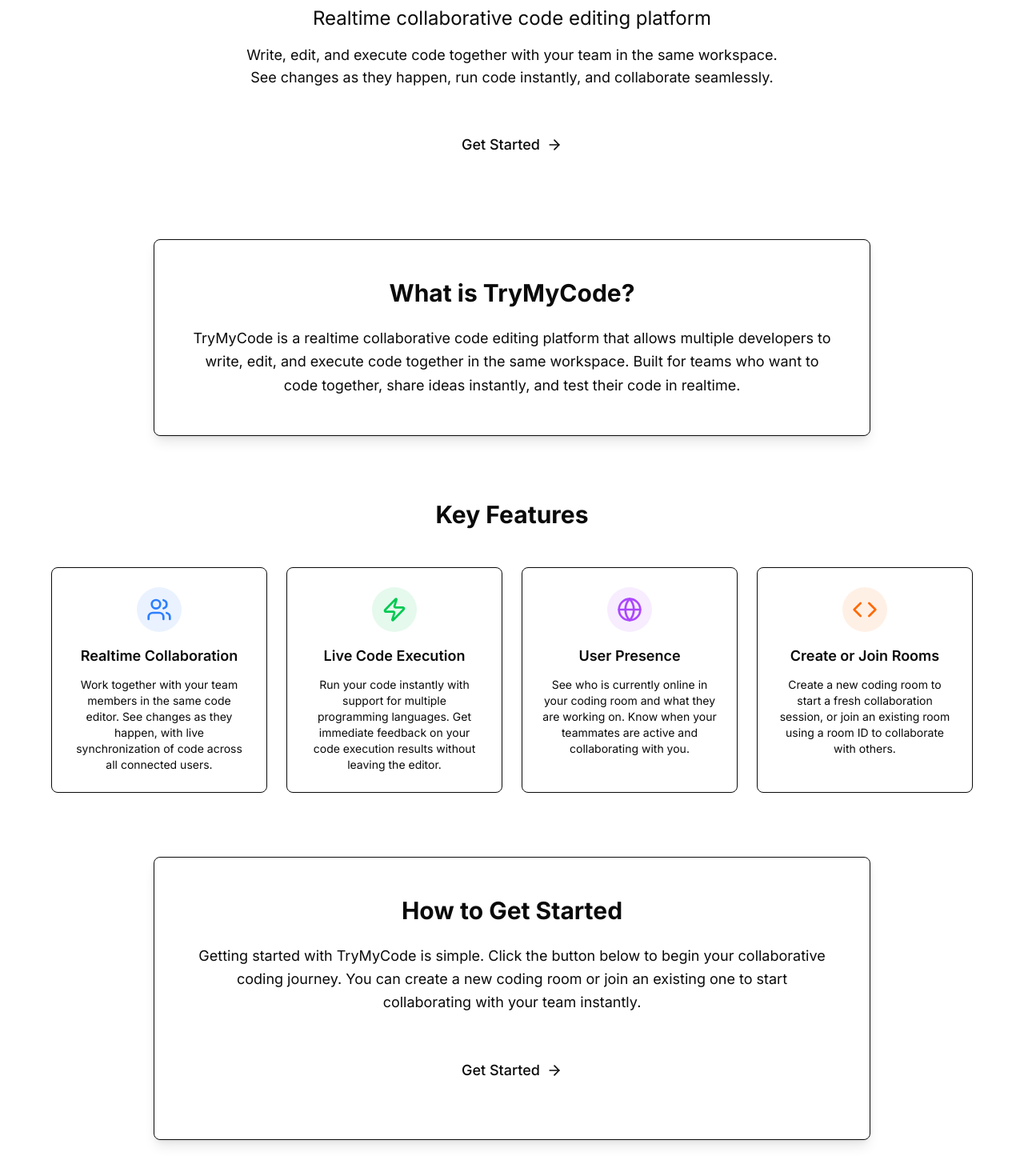
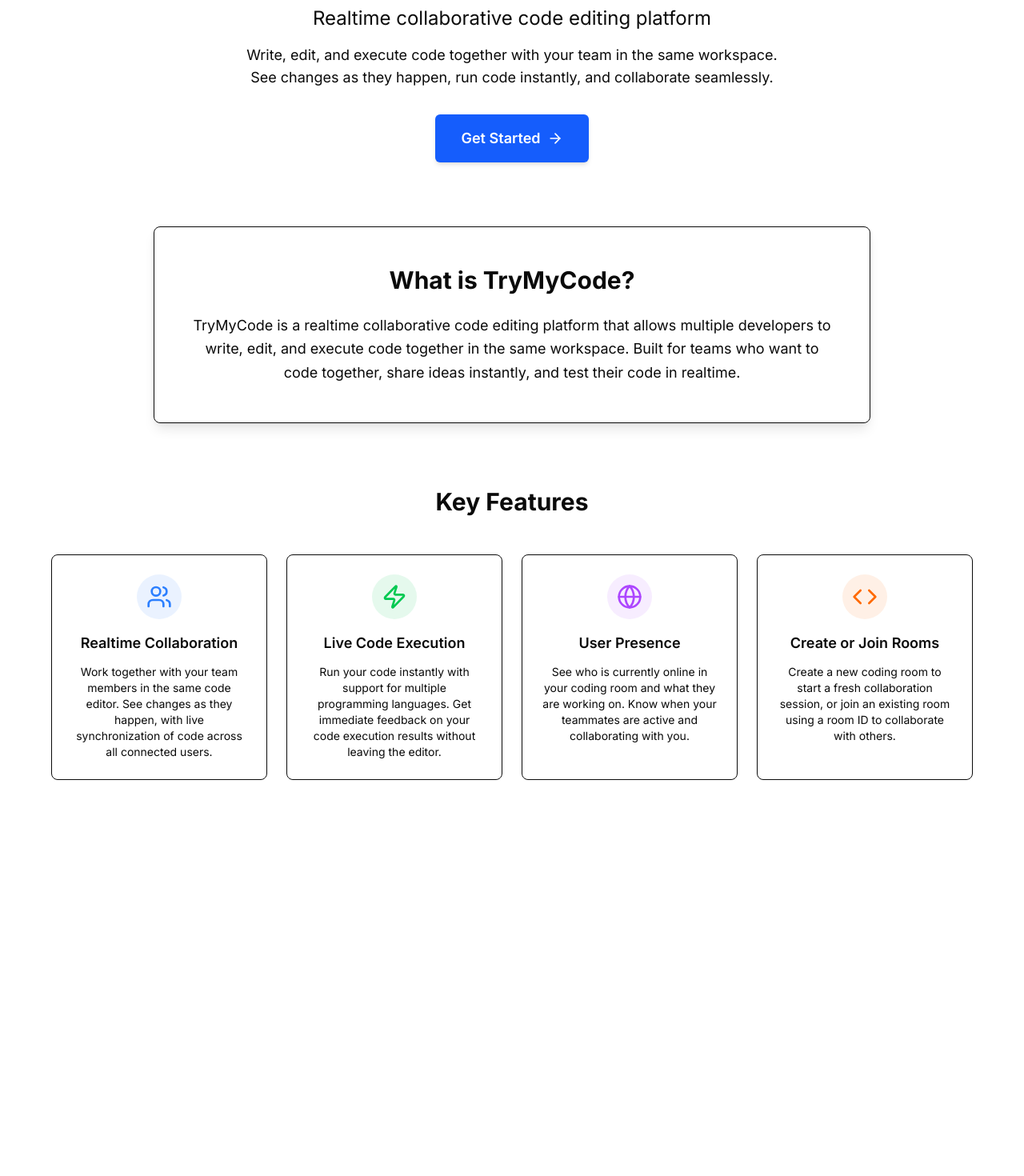
Before and after one commit to Abhishek-bramhawale/TryMyCode, a Next.js app: page / in a window 1280 px wide. Shown: the part 350-1820 px from the top of the page at 80% size. After the commit the page ends 1469 px from the top, so only its background shows below. Built offline with nearby package versions, Linux system fonts and the light colour scheme.

Commit message:
fixed create room route, styling

```diff
--- a/app/page.tsx
+++ b/app/page.tsx
@@ -39,7 +39,7 @@
           <Button
             onClick={handleGetStarted}
             size="lg"
-            className="text-lg px-8 py-6 h-auto group hover:bg-gradient-to-r hover:from-primary hover:to-primary/80 hover:shadow-lg hover:shadow-primary/25"
+            className="text-lg px-8 py-4 h-auto group bg-blue-600 text-white font-semibold hover:bg-blue-700 hover:shadow-lg shadow-md transition-all duration-300 transform hover:scale-105"
           >
             Get Started
             <ArrowRight className="ml-2 h-5 w-5 group-hover:translate-x-1 transition-transform duration-200" />
@@ -109,7 +109,7 @@
           </div>
         </div>
 
-        <div className="max-w-4xl mx-auto mb-20">
+        {/* <div className="max-w-4xl mx-auto mb-20">
           <div className="bg-card border rounded-lg p-8 md:p-12 shadow-lg">
             <h2 className="text-3xl font-bold mb-6 text-center">How to Get Started</h2>
             <p className="text-lg text-muted-foreground text-center leading-relaxed mb-8">
@@ -126,7 +126,7 @@
               </Button>
             </div>
           </div>
-        </div>
+        </div> */}
       </div>
     </div>
   )
--- a/components/header.tsx
+++ b/components/header.tsx
@@ -51,7 +51,7 @@
           <div className="flex items-center space-x-2">
             <Button
               variant="outline"
-              onClick={() => router.push("/")}
+              onClick={() => router.push("/home")}
               className="flex items-center space-x-2 group hover:bg-gradient-to-r hover:from-primary hover:to-primary/80"
             >
               <Code className="h-4 w-4 group-hover: transition-transform duration-200" />
--- a/package.json
+++ b/package.json
@@ -21,6 +21,7 @@
     "next-themes": "^0.4.6",
     "react": "19.1.0",
     "react-dom": "19.1.0",
+    "socket.io": "^4.8.1",
     "socket.io-client": "^4.8.1",
     "tailwind-merge": "^3.3.1",
     "uuid": "^11.1.0",
```
Also changed, not shown: 1 other file (tests, documents, lock files or other folders).
